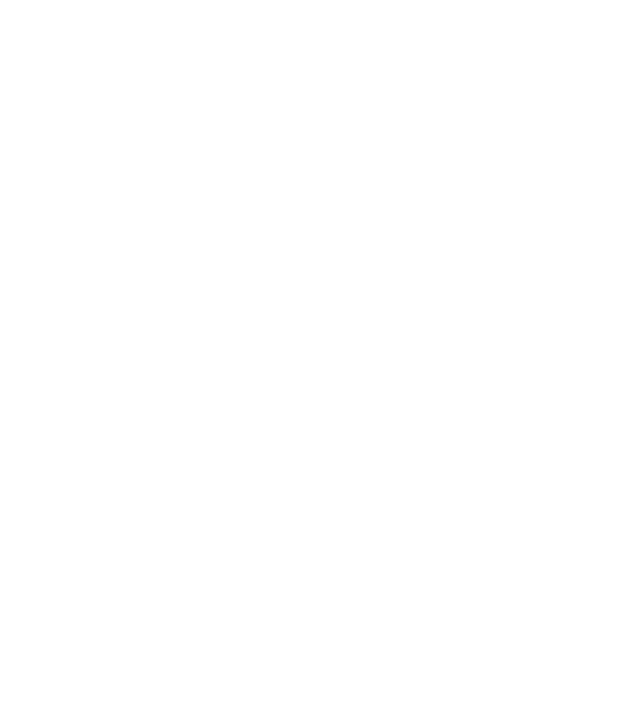
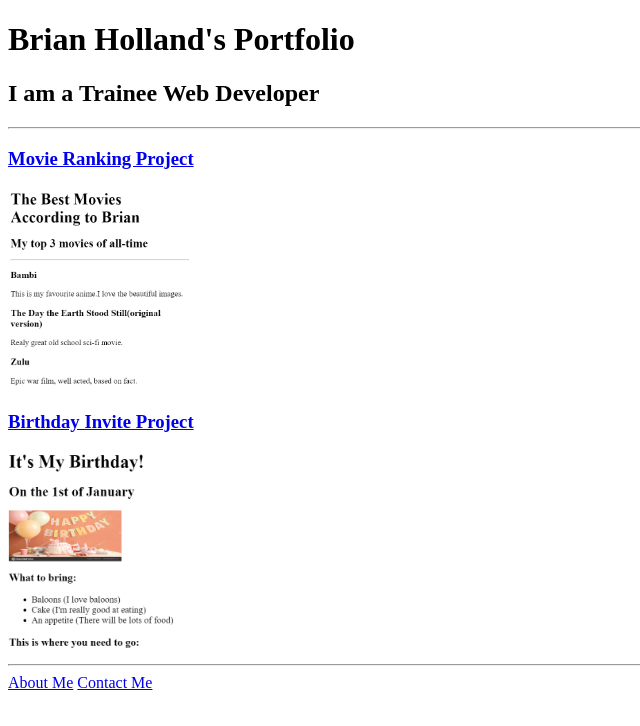
Before and after one commit to BrianSO68322/HTML-Portfolio, a plain HTML site: page index.html in a window 1280 px wide. Shown: the whole page, without its empty margins (0-640 px from the left). Drawn offline with Linux system fonts and the light colour scheme.

Commit message:
Update index.html

```diff
--- a/index.html
+++ b/index.html
@@ -1,15 +1,21 @@
-<!-- TODO 1: Create the HTML Boilerplate -->
+<!DOCTYPE html>
+<html lang="en">
+<head
+   <meta charset="UTF-8">
+   <title>Brian's Portfolio</title>
 
-<!-- TODO 2: Add Your previous projects' HTML into the public folder -->
+</head>
+<body>
+   <h1>Brian Holland's Portfolio</h1>
+   <h2>I am a Trainee Web Developer</h2>
+   <hr />
 
-<!-- TODO 3: Take screenshots of your project previews and add the images to the images folder -->
-
-<!-- TODO 4: Add titles/subtitles etc. -->
-
-<!-- TODO 5: Add a link to the project pages -->
-
-<!-- TODO 6: Add images to show the project previews
-HINT for TODO 6: You can use the height attribute set to 200 to make the image smaller:
-https://developer.mozilla.org/en-US/docs/Web/HTML/Element/img#attr-height -->
-
-<!-- TODO 7: Add the Contact Me and About Me page links -->
+</body>
+   <h3><a href="./public/movie-ranking.html">Movie Ranking Project</a></h3>
+   <img src="./assets/images/movies best of.png" height="200" alt="movie ranking project preview"/>
+   <h3><a href="./public/birthday-invite.html">Birthday Invite Project</a></h3>
+   <img src="./assets/images/bd cake.png" height="200" alt="birthday invite project preview"/>
+   <hr />
+   <a href="./public/about.html">About Me</a>
+  <a href="./public/contact.html">Contact Me</a>
+</body>
```
